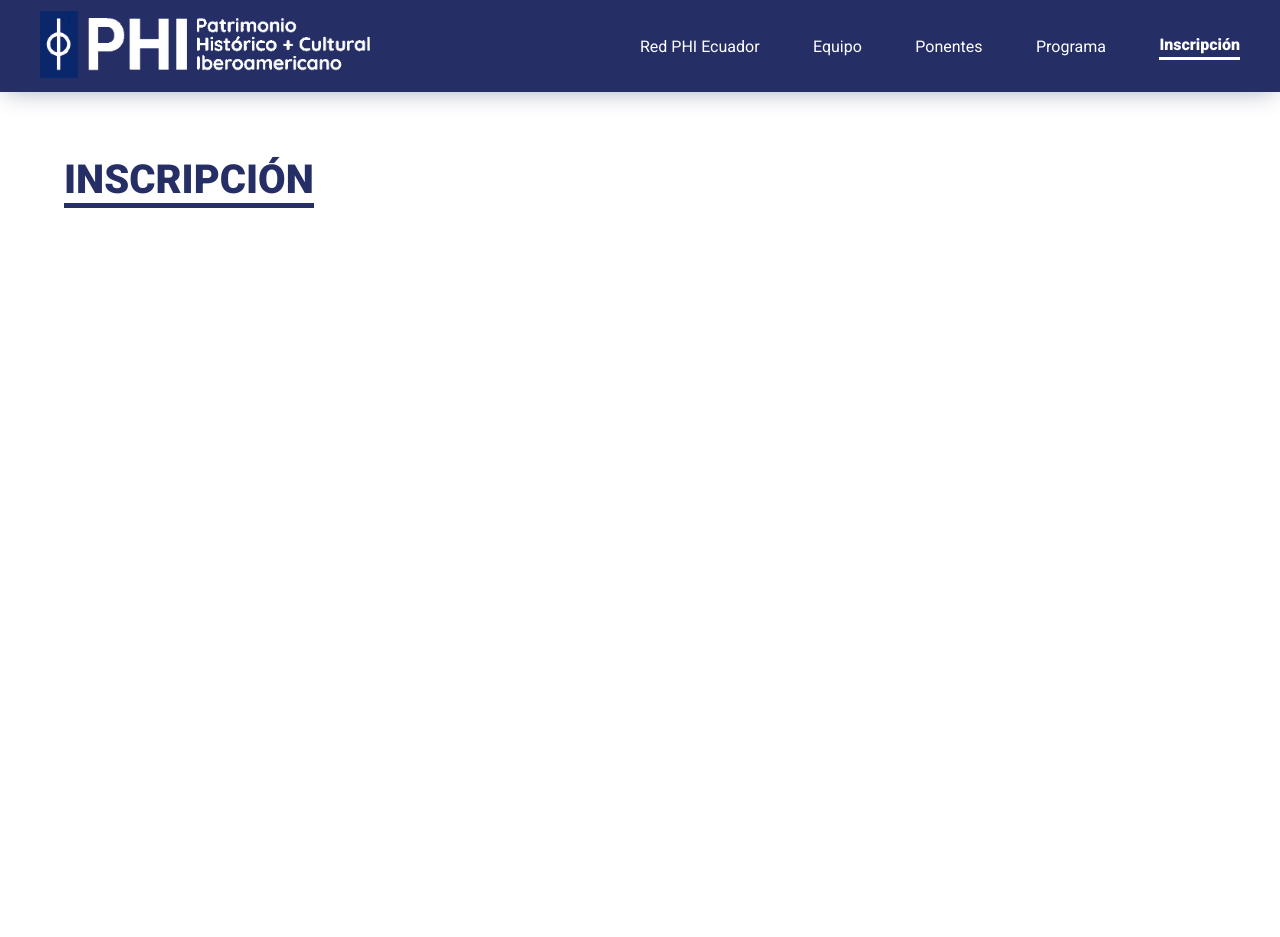
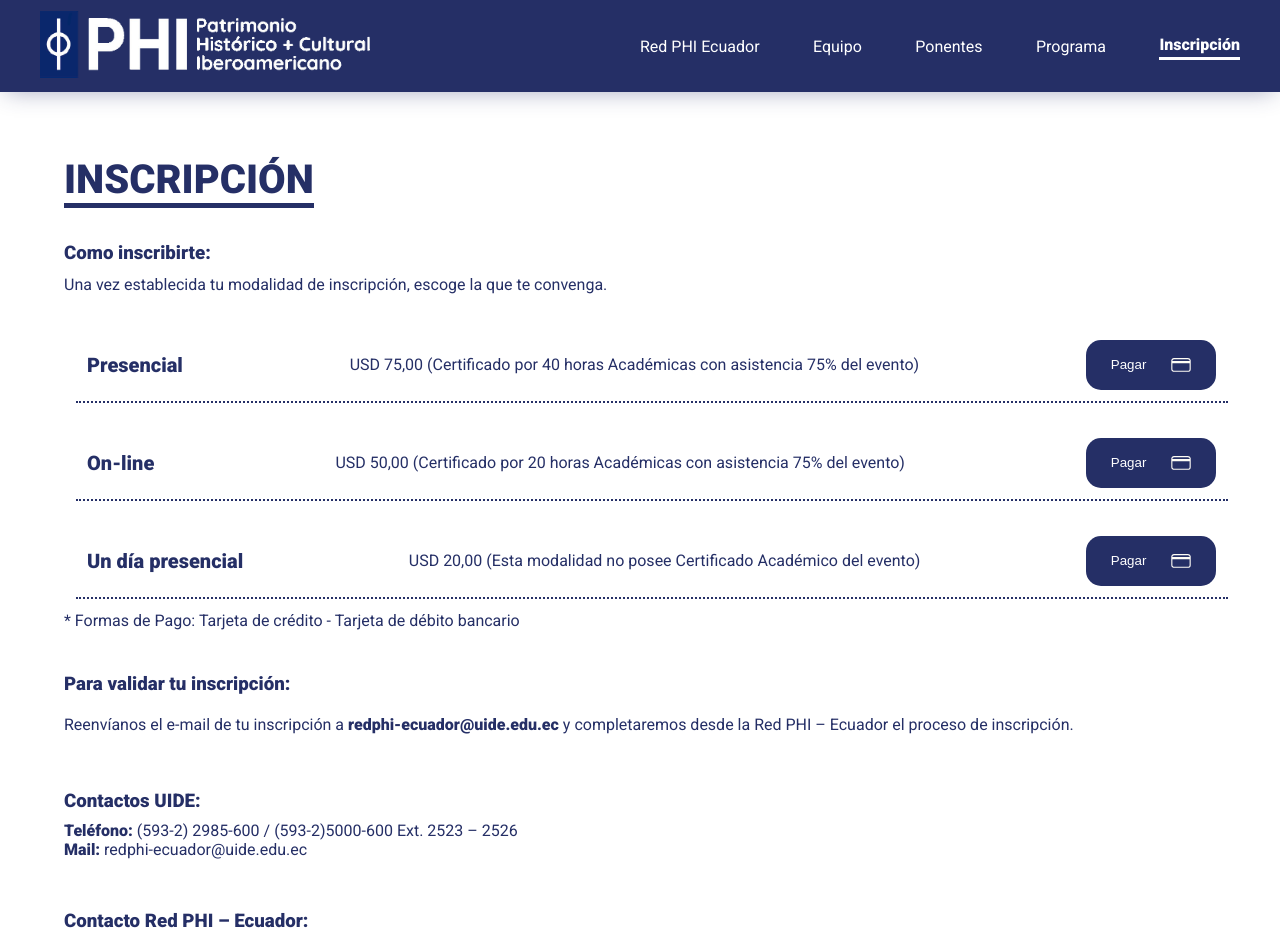
Before and after one commit to MAlexGG/phi-ecuador, a Next.js app: page /inscripcion in a window 1280 px wide. Shown: the top 937 px of the page. Before the commit the page ends 800 px from the top, so only its background shows below. Built offline with nearby package versions, Linux system fonts and the light colour scheme.

Commit message:
registration desktop

```diff
--- a/app/components/navbarMobile/navbarMobile.module.css
+++ b/app/components/navbarMobile/navbarMobile.module.css
@@ -37,7 +37,7 @@
         align-items: center;
         background-color: var(--main-color);
         width: 100vw;
-        height: 100vh;
+        height: 90vh;
     }
     .btClose {
         display: none;
--- /dev/null
+++ b/app/components/payment/payment.js
@@ -0,0 +1,15 @@
+import Image from 'next/image'
+import styles from './payment.module.css'
+import Button from '../button/button'
+import icoPay from '../../../public/img/card.svg'
+
+export default function Payment({title, text, alt}) {
+
+  return (
+    <div className={styles.ctPayment}>
+        <h3>{title}</h3>
+        <p>{text}</p>
+        <Button theme={true} img={icoPay} alt={alt}>Pagar</Button>
+    </div>
+  )
+}
--- /dev/null
+++ b/app/components/payment/payment.module.css
@@ -0,0 +1,13 @@
+.ctPayment {
+    display: flex;
+    justify-content: space-between;
+    align-items: center;
+    border-bottom: 2px dotted var(--main-color);
+    width: 100%;
+    margin: 1%;
+    padding: 1%;
+}
+
+.ctPayment h3 {
+    font-size: 20px;
+}
--- a/app/inscripcion/page.js
+++ b/app/inscripcion/page.js
@@ -1,5 +1,6 @@
 import Navbar from '../components/navbar/navbar'
 import NavbarMobile from '../components/navbarMobile/navbarMobile'
+import Payment from '../components/payment/payment'
 import styles from './page.module.css'
 
 export default function Registration() {
@@ -9,7 +10,33 @@ export default function Registration() {
     <NavbarMobile/>
     <main className={styles.main}>
       <h2 className={styles.h2}>INSCRIPCIÓN</h2>
+      <div className={styles.ctRegistration}>
+        <h3>Como inscribirte:</h3>
+        <p>Una vez establecida tu modalidad de inscripción, escoge la que te convenga.</p>
+      </div>
 
+
+      <Payment title='Presencial' text='USD 75,00 (Certificado por 40 horas Académicas con asistencia 75% del evento)' alt='pago para evento presencial'/>
+      <Payment title='On-line' text='USD 50,00 (Certificado por 20 horas Académicas con asistencia 75% del evento)' alt='pago para evento on-line'/>
+      <Payment title='Un día presencial' text='USD 20,00 (Esta modalidad no posee Certificado Académico del evento)' alt='pago para evento un día presencial'/>
+
+      <p>* Formas de Pago: Tarjeta de crédito - Tarjeta de débito bancario</p>
+
+      <div className={styles.ctRegistration}>
+        <h3>Para validar tu inscripción:</h3>
+        <p>Reenvíanos el e-mail de tu inscripción a <span>redphi-ecuador@uide.edu.ec</span> y completaremos desde la Red PHI – Ecuador el proceso de inscripción.</p>
+      </div>
+
+      <div className={styles.ctRegistration}>
+        <h3>Contactos UIDE:</h3>
+        <p><span>Teléfono:</span> (593-2) 2985-600 / (593-2)5000-600 Ext. 2523 – 2526</p>
+        <p><span>Mail:</span> redphi-ecuador@uide.edu.ec</p>
+      </div>
+
+      <div className={styles.ctRegistration}>
+        <h3>Contacto Red PHI – Ecuador:</h3>
+        <p>Alejandra Llumiluisa (593) 991402648</p>
+      </div>
     </main>
     </>
   )
--- a/app/inscripcion/page.module.css
+++ b/app/inscripcion/page.module.css
@@ -10,6 +10,22 @@
     border-bottom: 5px solid var(--main-color);
     font-weight: bold;
     margin-top: 92px;
+}
+
+.ctRegistration {
+    display: flex;
+    flex-direction: column;
+    justify-content: center;
+    align-items: flex-start;
+    margin: 2% 0%;
+}
+
+.ctRegistration h3 {
+    margin: 2% 0%;
+}
+
+.ctRegistration p span {
+    font-weight: 900;
 }
 
 @media screen and (max-width: 992px) {
```
